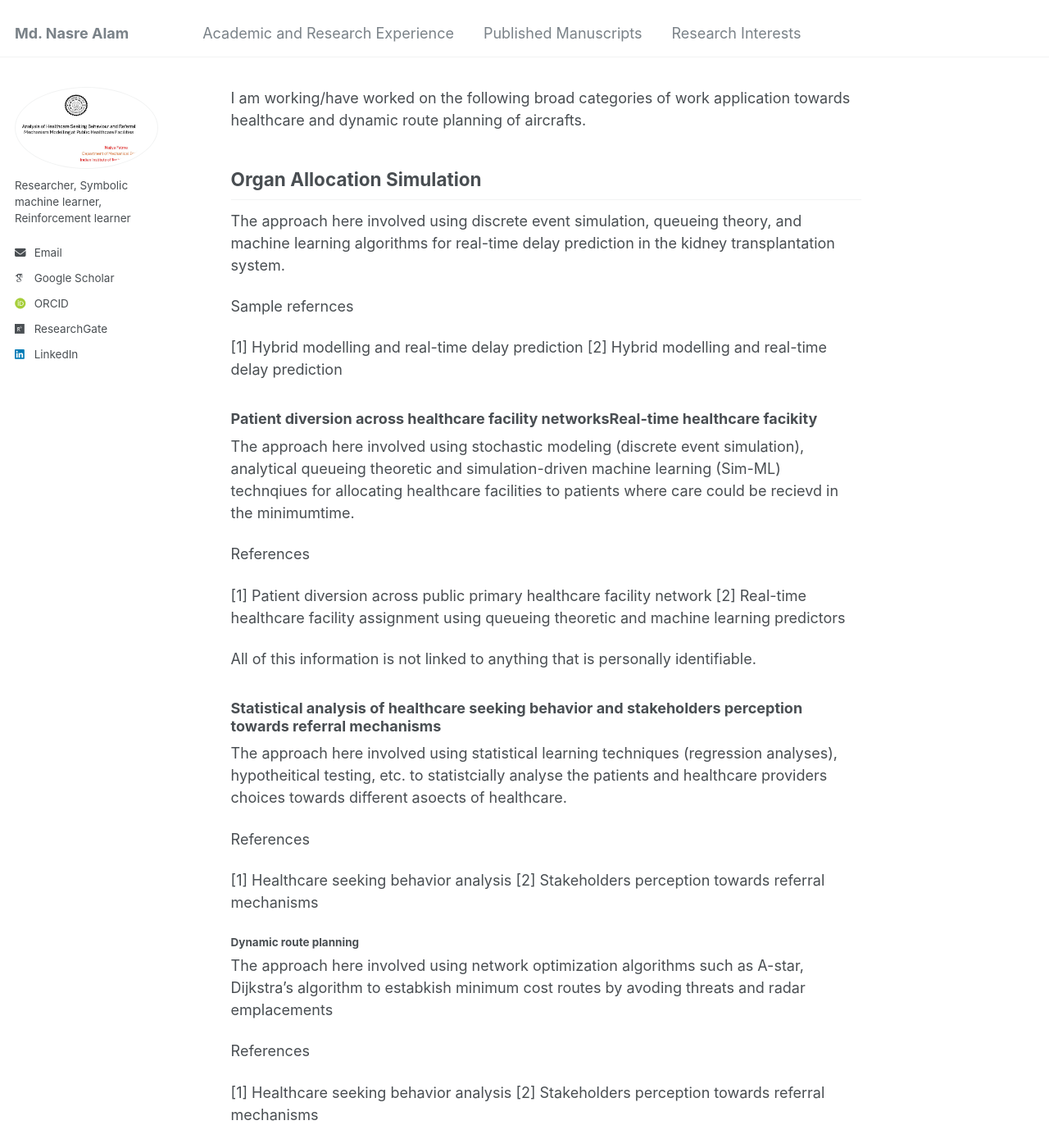
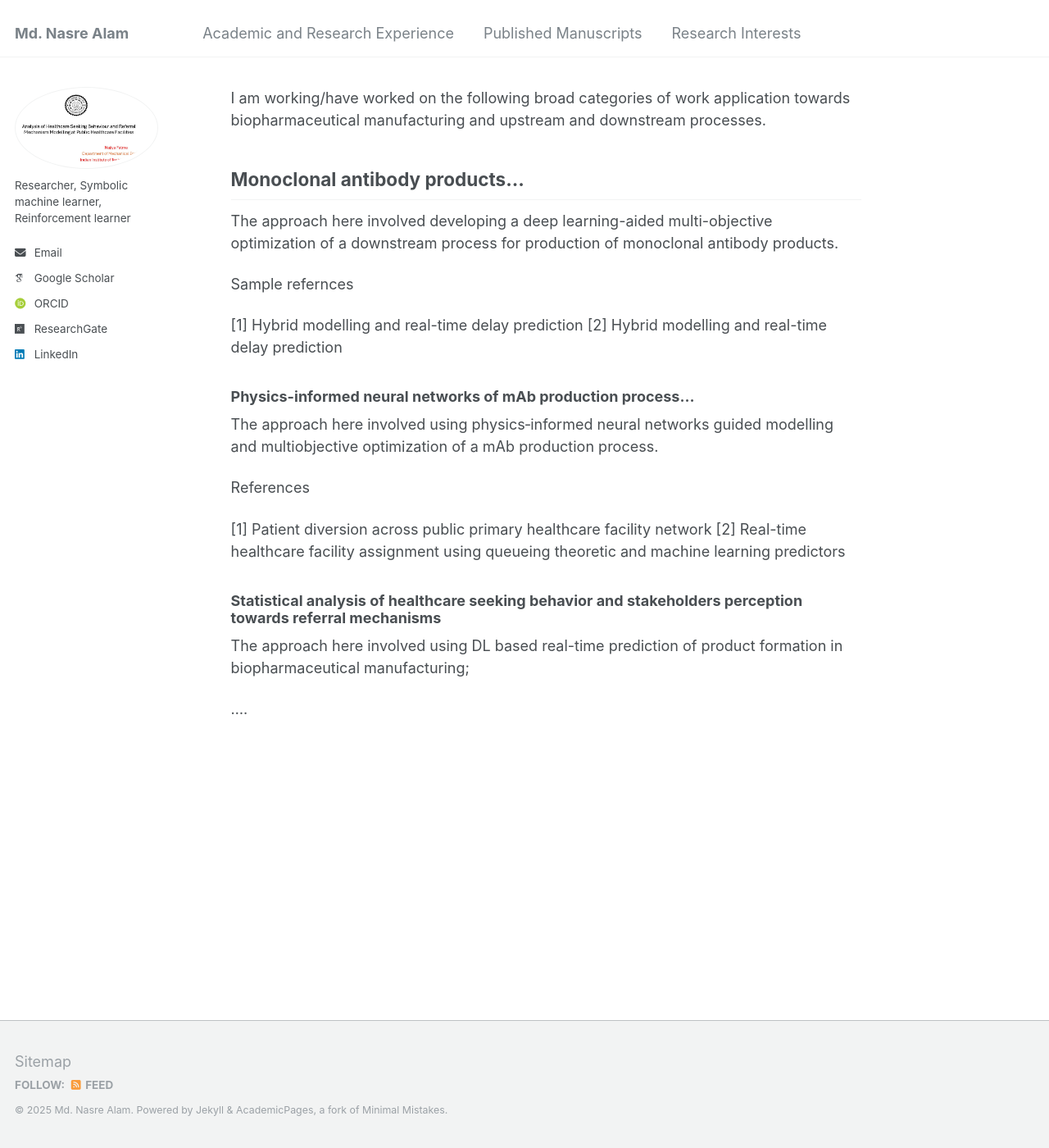
Before and after one commit to mdnasreiit/mdnasreiit.github.io, a Jekyll site: the page built from _pages/404.md, in a window 1280 px wide and 1400 px high. Shown: the whole window at 82% size. Built offline with Jekyll 4.4.1, drawn with Linux system fonts in a browser that asks for light colours; some web fonts are replaced; our own code applies the rules of GitHub Pages for plain Markdown files.

Commit message:
Update 404.md

```diff
--- a/_pages/404.md
+++ b/_pages/404.md
@@ -1,9 +1,9 @@
-I am working/have worked on the following broad categories of work application towards healthcare and dynamic route planning of aircrafts.
+I am working/have worked on the following broad categories of work application towards biopharmaceutical manufacturing and upstream and downstream processes.
 
 
-## Organ Allocation Simulation
+## Monoclonal antibody products...
 
-The approach here involved using discrete event simulation, queueing theory, and machine learning algorithms for real-time delay prediction in the kidney transplantation system.
+The approach here involved developing a deep learning-aided multi-objective optimization of a downstream process for production of monoclonal antibody products.
 
 Sample refernces
 
@@ -11,9 +11,9 @@ Sample refernces
 [2] Hybrid modelling and real-time delay prediction
 
 
-### Patient diversion across healthcare facility networksReal-time healthcare facikity
+### Physics-informed neural networks of mAb production process...
 
-The approach here involved using stochastic modeling (discrete event simulation), analytical queueing theoretic and simulation-driven machine learning (Sim-ML) technqiues for allocating healthcare facilities to patients where care could be recievd in the minimumtime.
+The approach here involved using physics‐informed neural networks guided modelling and multiobjective optimization of a mAb production process.
 
 References
 
@@ -21,22 +21,9 @@ References
 [2] Real-time healthcare facility assignment using queueing theoretic and machine learning predictors
 
 
-All of this information is not linked to anything that is personally identifiable.
-
 ### Statistical analysis of healthcare seeking behavior and stakeholders perception towards referral mechanisms
 
-The approach here involved using statistical learning techniques (regression analyses), hypotheitical testing, etc. to statistcially analyse the patients and healthcare providers choices towards different asoects of healthcare.
+The approach here involved using DL based real-time prediction of product formation in biopharmaceutical manufacturing;
 
-References
 
-[1] Healthcare seeking behavior analysis
-[2] Stakeholders perception towards referral mechanisms
-
-#### Dynamic route planning
-
-The approach here involved using network optimization algorithms such as A-star, Dijkstra's algorithm to estabkish minimum cost routes by avoding threats and radar emplacements
-
-References
-
-[1] Healthcare seeking behavior analysis
-[2] Stakeholders perception towards referral mechanisms
+....
```
